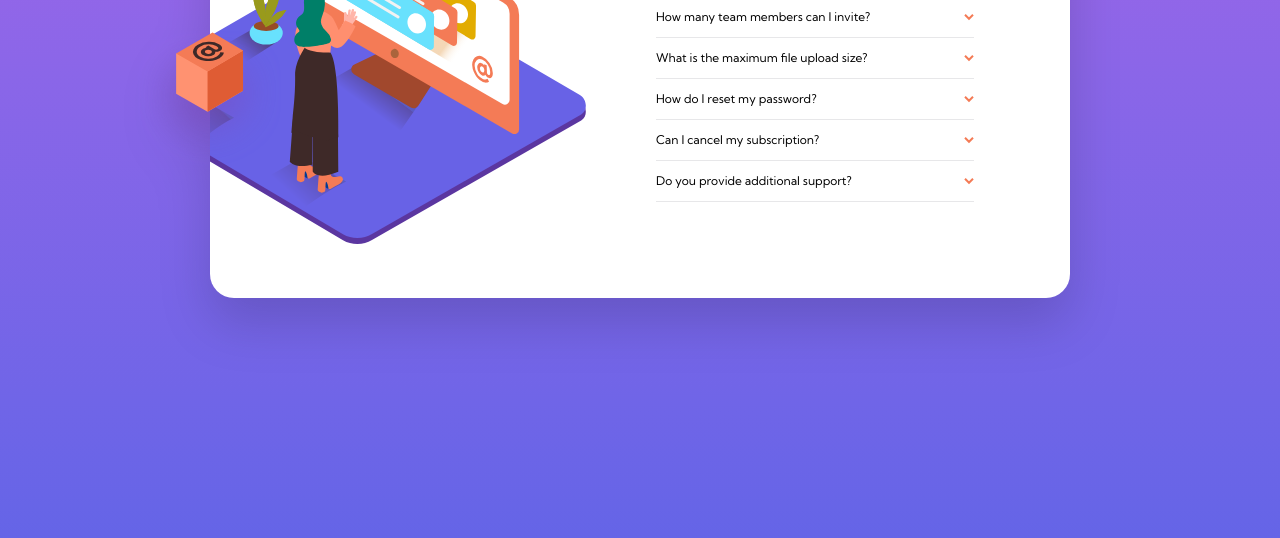
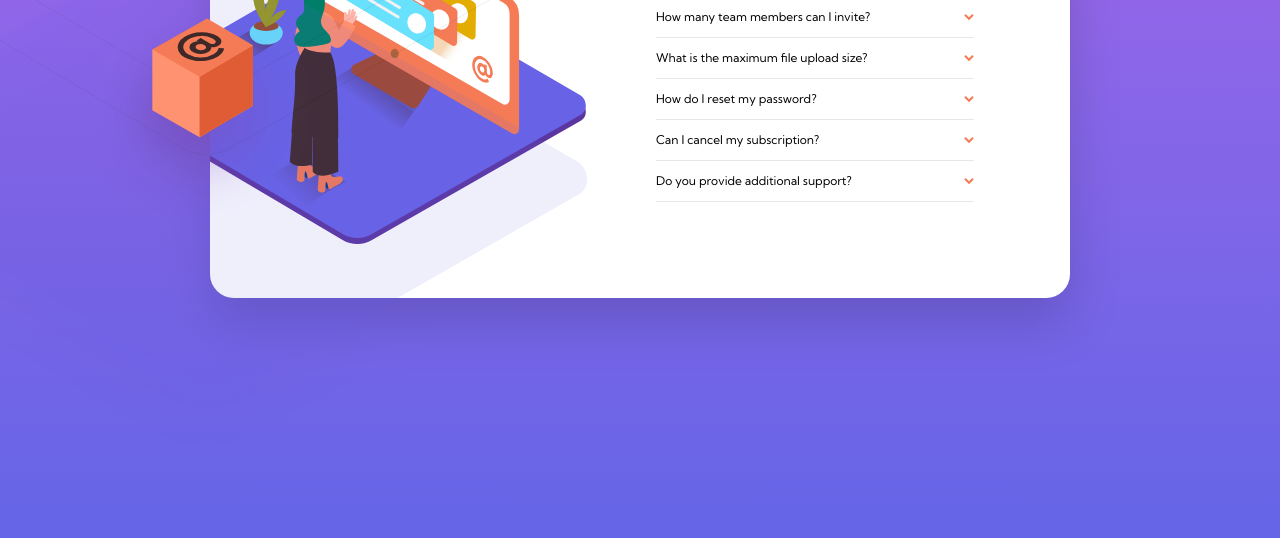
Before and after one commit to gusanchedev/prj-05-faq-accordion-card, a website built with Vite: page index.html in a window 1280 px wide. Shown: the part 371-909 px from the top of the page. Built offline with nearby package versions, Linux system fonts and the light colour scheme.

Commit message:
🐛  Fix positioning of image in large screen

```diff
--- a/index.html
+++ b/index.html
@@ -15,18 +15,22 @@
   <body class="bg-gradient-to-b from-softViolet to-softBlue bg-no-repeat flex justify-center items-center pt-48 pb-60">
     <div class="">
       <main
-        class="w-[320px] lg:w-[860px] bg-white bg-mobile lg:bg-herodesktop lg:bg-secondary bg-no-repeat bg-top text-xs font-kumbhSans px-5 pt-32 pb-12 rounded-3xl drop-shadow-2xl relative lg:flex lg:justify-between lg:items-center lg:space-x-8 lg:p-24"
+        class="w-[320px] lg:w-[860px] bg-white bg-mobile lg:bg-herodesktop  lg:bg-secondary bg-no-repeat bg-top text-xs font-kumbhSans px-5 pt-32 pb-12 rounded-3xl drop-shadow-2xl relative lg:flex lg:justify-between lg:items-center lg:space-x-8 lg:p-24"
         id="app"
       >
         <div class="lg:basis-1/2">
+          <img
+            class="hidden lg:block lg:absolute lg:w-11/12 lg:-top-48 lg:-left-[410px]"
+            src="./images/bg-pattern-desktop.svg"
+            alt=""
+          />
           <img
             class="absolute -top-28 left-8 w-4/5 lg:top-auto lg:hidden lg:bottom-10 lg:-left-16 lg:w-6/12"
             src="./images/illustration-woman-online-mobile.svg"
             alt=""
           />
-
           <img
-            class="hidden lg:block lg:absolute lg:-left-[72px] lg:top-[210px] lg:w-2/12"
+            class="hidden lg:block lg:absolute lg:-left-[115px] lg:top-[195px] lg:w-3/12"
             src="./images/illustration-box-desktop.svg"
             alt=""
           />
--- a/tailwind.config.js
+++ b/tailwind.config.js
@@ -21,7 +21,7 @@ module.exports = {
         herodesktop:  "url('/images/illustration-woman-online-desktop.svg')",
       },
       backgroundPosition: {
-        original: 'left -37rem top -20rem',
+        original: 'left -20rem top -10rem',
         secondary: 'left -6rem top 4rem',
       }
     },
```
